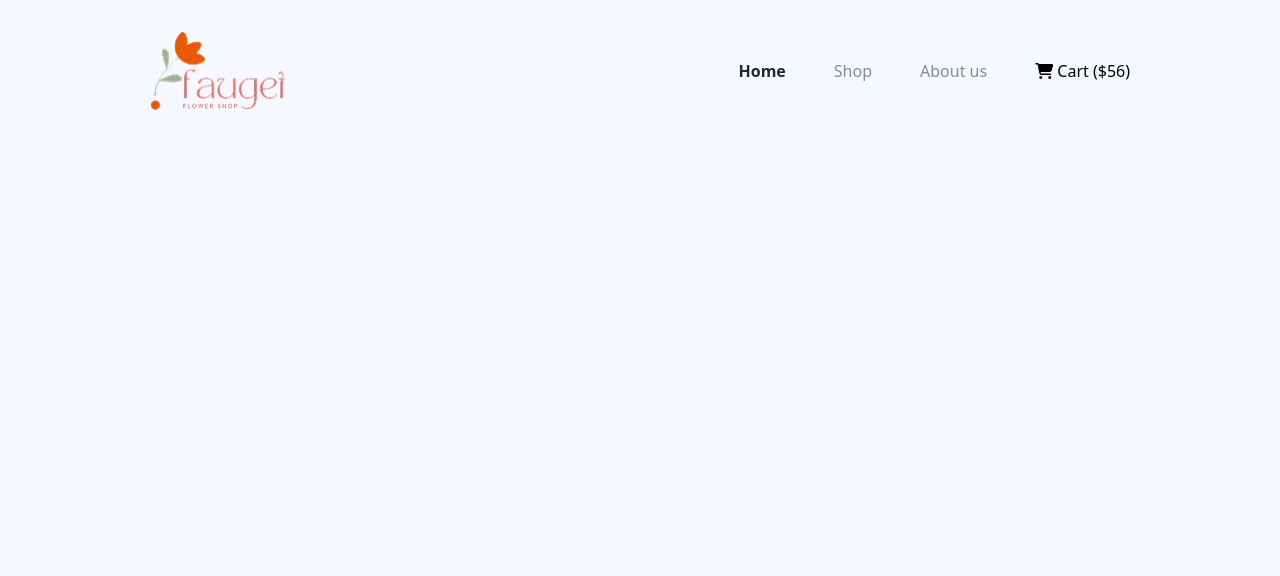
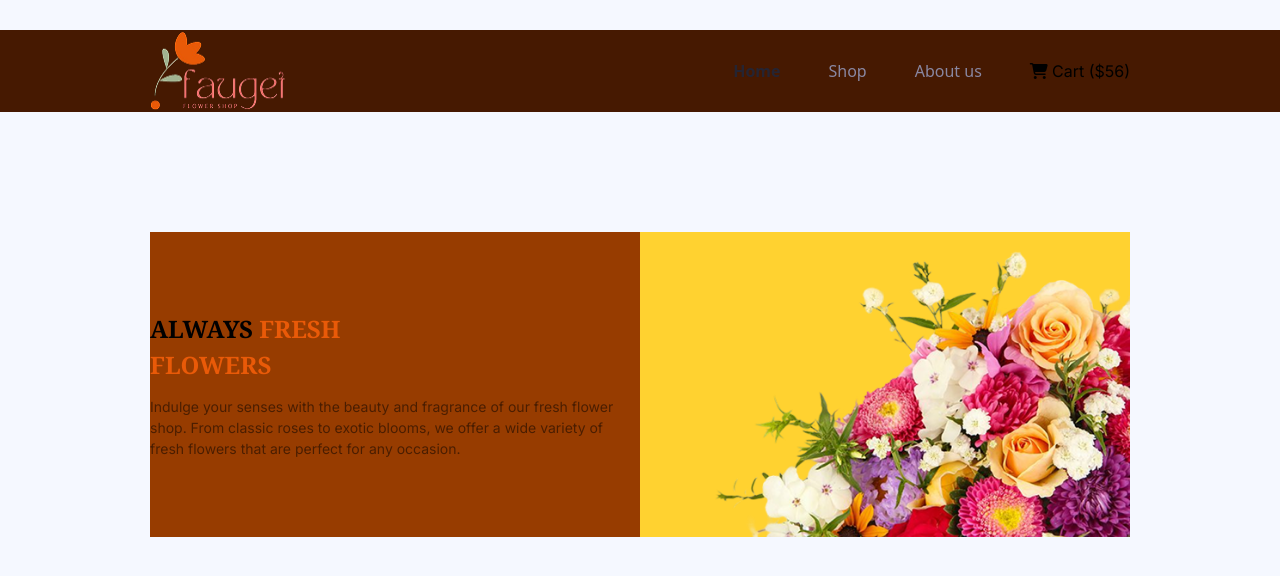
Before and after one commit to Galib76/B12A02-Responsive-Flowers, a plain HTML site: page index.html in a window 1280 px wide. Drawn offline with nearby package versions, Linux system fonts and the light colour scheme.

Commit message:
banner done

```diff
--- a/index.html
+++ b/index.html
@@ -9,7 +9,7 @@
     <link rel="stylesheet" href="https://cdnjs.cloudflare.com/ajax/libs/font-awesome/6.5.2/css/all.min.css" integrity="sha512-SnH5WK+bZxgPHs44uWIX+LLJAJ9/2PkPKZ5QiAj6Ta86w+fsb2TkcmfRyVX3pBnMFcV7oQPJkl9QevSCWr3W6A==" crossorigin="anonymous" referrerpolicy="no-referrer" />
 </head>
 <body class="bg-[#F5F8FF]">
-    <header>
+    <header class="bg-amber-950">
         <nav>
             <div class="flex justify-between items-center mt-[13px] mr-[16px] ml-[16px] sm:mt-[30px] sm:mr-[150px] sm:ml-[150px]">
                 <img src="assets/logo.png" class="w-[63px] h-[38px] sm:w-[135px] sm:h-[82px]" alt="logo">
@@ -19,7 +19,7 @@
                     <p class="hidden sm:block text-[#8987A1]">About us</p>
                     <div>
                         <i class="fa-solid fa-cart-shopping"></i>
-                        <p class="inline">Cart ($56)</p>
+                        <p class="inline inter-nor">Cart ($56)</p>
                     </div>
                 </div>
             </div>
@@ -27,7 +27,13 @@
     </header>
 
     <main>
-
+        <div class="bg-blue-400 mt-[28px] grid grid-cols-1 gap-[28px] sm:grid-cols-2 sm:gap-0 sm:mt-[120px] sm:mr-[150px] sm:ml-[150px]">
+            <img src="assets/hero-flower.png" class="bg-amber-300 w-full sm:order-2 sm:w-full sm:h-full sm:object-cover" alt="hero-flower">
+            <div class="bg-amber-800 ml-[16px] mr-[16px] sm:m-0 sm:place-content-center">
+                <h3 class="noto-serif-nor text-[24px]" style="font-weight: bold;">ALWAYS <span class="text-[#E95A08]">FRESH<br>FLOWERS</span></h3>
+                <p class="inter-nor text-[14px] mt-[13px] text-[#000000] opacity-50">Indulge your senses with the beauty and fragrance of our fresh flower shop. From classic roses to exotic blooms, we offer a wide variety of fresh flowers that are perfect for any occasion.</p>
+            </div>
+        </div>
     </main>
 
     <footer>
--- a/styles/style.css
+++ b/styles/style.css
@@ -1 +1,16 @@
-@import "tailwindcss"
+@import "tailwindcss";
+@import url('https://fonts.googleapis.com/css2?family=Inter:ital,opsz,wght@0,14..32,100..900;1,14..32,100..900&family=Noto+Serif:ital,wght@0,100..900;1,100..900&display=swap');
+
+.noto-serif-nor {
+  font-family: "Noto Serif", serif;
+  font-optical-sizing: auto;
+  font-style: normal;
+  font-variation-settings:
+    "wdth" 100;
+}
+
+.inter-nor {
+  font-family: "Inter", sans-serif;
+  font-optical-sizing: auto;
+  font-style: normal;
+}
```
